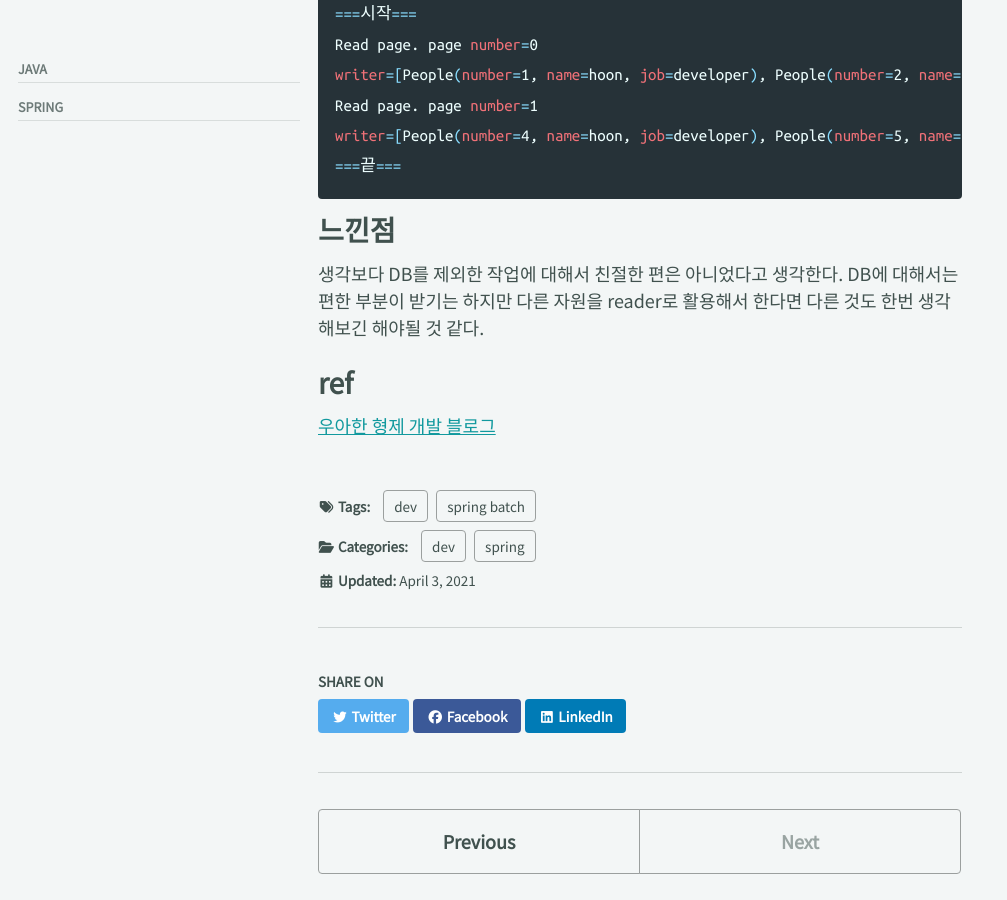
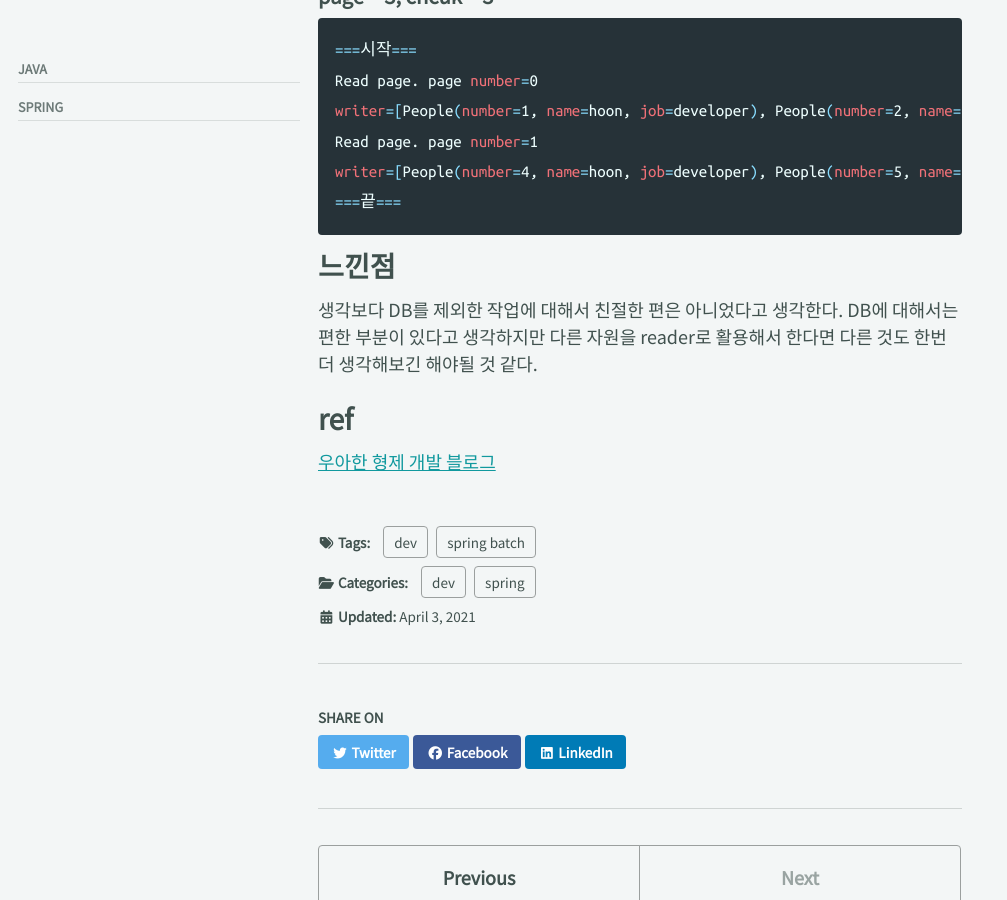
Before and after one commit to BaeJi77/BaeJi77.github.io, a Jekyll site: the page built from _posts/dev/2021-04-03-spring-batch-pagination.md, in a window 1280 px wide and 900 px high, scrolled down 5615 px. Shown: the whole window, without its empty margins (0-1007 px from the left). Built offline with Jekyll 4.4.1, drawn with Linux system fonts in a browser that asks for light colours; cached includes are drawn as plain includes; nearby versions of some CDN libraries; comment, search, counter and statistics services are not loaded; some of the changed text lies outside the part shown.

Commit message:
Fix typo

````diff
--- a/_posts/dev/2021-04-03-spring-batch-pagination.md
+++ b/_posts/dev/2021-04-03-spring-batch-pagination.md
@@ -31,6 +31,7 @@ Spring batch와 관련해서는 내가 잘 설명할 자신이 없다. 간단하
 
 ## 여기서 질문
 > Spring batch를 왜 사용했나요?
+
 꼭 Spring batch를 써야되는 것은 아니었지만 그래도
 1. 어느정도 자동화해주는 부분이 있었고 batch 시스템을 제공해준다는 것이 있었기에 선택하게 되었다.
 2. 기존에 서버에 붙어 있던 컴포넌트였고 자바로 되어 있었기 때문에 migration도 편하다는 장점이 있었다.
@@ -170,7 +171,7 @@ writer=[People(number=4, name=hoon, job=developer), People(number=5, name=baeji,
 ```
 
 # 느낀점
-생각보다 DB를 제외한 작업에 대해서 친절한 편은 아니었다고 생각한다. DB에 대해서는 편한 부분이 받기는 하지만 다른 자원을 reader로 활용해서 한다면 다른 것도 한번 생각해보긴 해야될 것 같다.
+생각보다 DB를 제외한 작업에 대해서 친절한 편은 아니었다고 생각한다. DB에 대해서는 편한 부분이 있다고 생각하지만 다른 자원을 reader로 활용해서 한다면 다른 것도 한번 더 생각해보긴 해야될 것 같다.
 
 # ref
 [우아한 형제 개발 블로그](https://woowabros.github.io/experience/2020/02/05/springbatch-querydsl.html)
````
